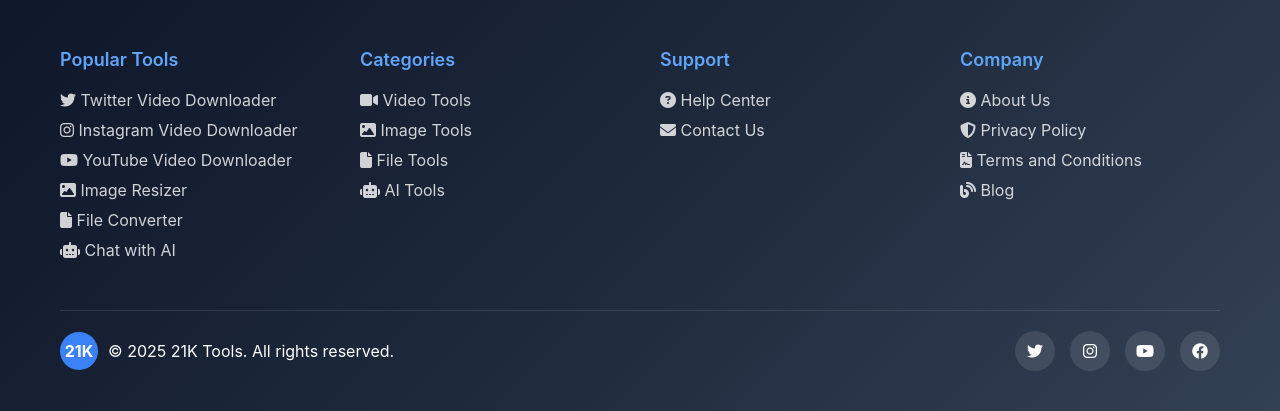
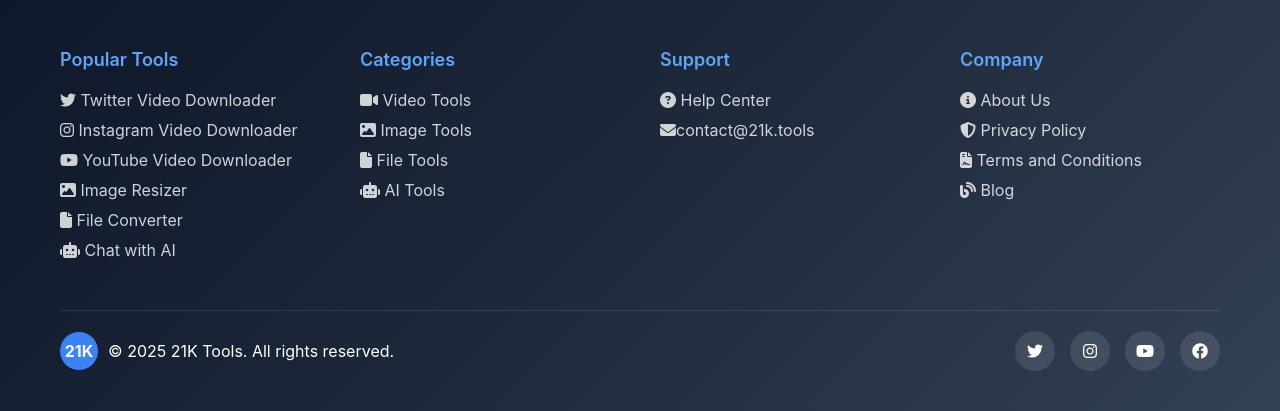
Before and after one commit to alwaysnithish/21ktools, a Django app: page /about/ in a window 1280 px wide. Shown: the part 3397-3808 px from the top of the page. Run offline with Django 5.2, Linux system fonts and the light colour scheme.

Commit message:
Update about.html

```diff
--- a/Templates/about.html
+++ b/Templates/about.html
@@ -629,7 +629,7 @@
     <h3>Support</h3>
     <ul class="footer-links">
     <li><a href="/help"><i class="fas fa-question-circle"></i> Help Center</a></li>
-    <li><a href="/contact"><i class="fas fa-envelope"></i> Contact Us</a></li>
+    <li><a href="mailto:contact@21k.tools"><i class="fas fa-envelope"></i>contact@21k.tools</a></li>
     </ul>
     </div>
     <div class="footer-section">
```
